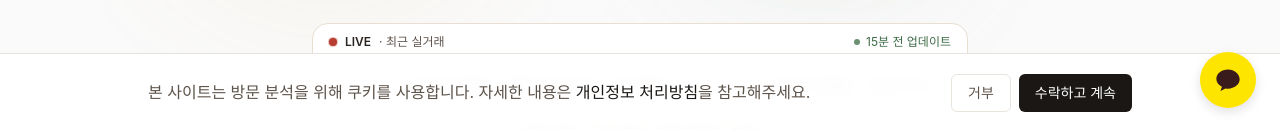
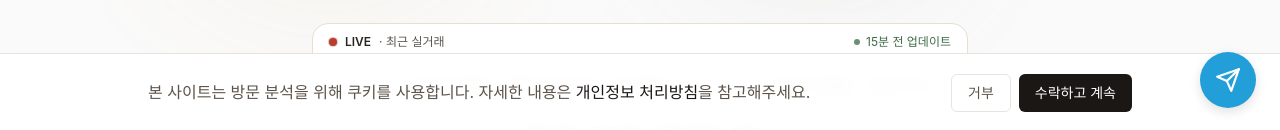
Before and after one commit to REAL-GOMGOM/real-estate-service, a Next.js app: page / in a window 1280 px wide. Shown: the part 668-798 px from the top of the page. Built offline with nearby package versions, Linux system fonts and the light colour scheme; no server answers; the database is empty; a web font is replaced by a local one.

Commit message:
feat(site): 오픈카톡 → 텔레그램 채널 전환 (플로팅 버튼·랜딩 배너·지역 CTA, env NEXT_PUBLIC_TELEGRAM_CHANNEL_URL)

```diff
--- a/components/landing/KakaoBanner.tsx
+++ b/components/landing/KakaoBanner.tsx
@@ -3,8 +3,9 @@
 import { BRAND } from '@/lib/design-tokens';
 import { Reveal } from '@/components/shared/Reveal';
 
+// 텔레그램 채널 배너 (컴포넌트/파일명 rename은 리디자인 사이클에서 처리)
 export function KakaoBanner() {
-  const url = process.env.NEXT_PUBLIC_KAKAO_OPENCHAT_URL;
+  const url = process.env.NEXT_PUBLIC_TELEGRAM_CHANNEL_URL;
 
   if (!url) return null;
 
@@ -18,24 +19,32 @@ export function KakaoBanner() {
             rel="noopener noreferrer"
             className="block rounded-3xl p-8 md:p-10 transition-all duration-300 hover:shadow-lg group"
             style={{
-              background: 'linear-gradient(135deg, #FEE500 0%, #FDD835 100%)',
+              background: 'linear-gradient(135deg, #2AABEE 0%, #229ED9 100%)',
               border: '1px solid rgba(0,0,0,0.05)',
             }}
           >
             <div className="flex flex-col md:flex-row items-center gap-6 md:gap-10">
-              {/* 카카오 로고 원형 */}
+              {/* 텔레그램 아이콘 원형 */}
               <div
                 className="flex-shrink-0 w-20 h-20 rounded-full flex items-center justify-center"
                 style={{
-                  backgroundColor: 'rgba(255,255,255,0.3)',
+                  backgroundColor: 'rgba(255,255,255,0.25)',
                   backdropFilter: 'blur(10px)',
                 }}
               >
-                <svg aria-hidden="true" width="40" height="40" viewBox="0 0 24 24" fill="none">
-                  <path
-                    d="M12 3C6.48 3 2 6.58 2 11c0 2.89 1.91 5.42 4.79 6.81L5.5 21.5l4.34-2.28c.7.13 1.42.19 2.16.19 5.52 0 10-3.58 10-8S17.52 3 12 3z"
-                    fill="#391B1B"
-                  />
+                <svg
+                  aria-hidden="true"
+                  width="36"
+                  height="36"
+                  viewBox="0 0 24 24"
+                  fill="none"
+                  stroke="white"
+                  strokeWidth="2"
+                  strokeLinecap="round"
+                  strokeLinejoin="round"
+                >
+                  <path d="M22 2 11 13" />
+                  <path d="m22 2-7 20-4-9-9-4 20-7z" />
                 </svg>
               </div>
 
@@ -43,25 +52,25 @@ export function KakaoBanner() {
               <div className="flex-1 text-center md:text-left">
                 <div
                   className="text-xs font-medium tracking-wider mb-2"
-                  style={{ color: 'rgba(57,27,27,0.6)' }}
+                  style={{ color: 'rgba(255,255,255,0.75)' }}
                 >
-                  COMMUNITY
+                  CHANNEL
                 </div>
                 <h3
                   style={{
                     fontSize: 24,
                     fontWeight: 700,
-                    color: '#391B1B',
+                    color: 'white',
                     letterSpacing: '-0.02em',
                   }}
                 >
-                  내집 오픈카톡방에서 부동산 정보 공유해요
+                  내집 텔레그램 채널에서 부동산 정보 받아보세요
                 </h3>
                 <p
                   className="mt-2 text-sm"
-                  style={{ color: 'rgba(57,27,27,0.75)', lineHeight: 1.6 }}
+                  style={{ color: 'rgba(255,255,255,0.85)', lineHeight: 1.6 }}
                 >
-                  실거래 소식·청약 정보·재건축 이야기를 함께 나누는 커뮤니티
+                  실거래 신고가·시장 분석·새 칼럼 소식을 가장 빠르게 받는 채널
                 </p>
               </div>
 
@@ -69,13 +78,13 @@ export function KakaoBanner() {
               <div
                 className="flex-shrink-0 inline-flex items-center gap-2 px-6 py-3 rounded-full font-semibold transition-all group-hover:scale-105"
                 style={{
-                  backgroundColor: '#391B1B',
-                  color: '#FEE500',
+                  backgroundColor: 'white',
+                  color: '#229ED9',
                   fontSize: 15,
                   boxShadow: '0 4px 12px rgba(0,0,0,0.15)',
                 }}
               >
-                참여하기
+                채널 참여하기
                 <svg
                   width="16"
                   height="16"
--- a/components/region/RegionCTA.tsx
+++ b/components/region/RegionCTA.tsx
@@ -6,7 +6,7 @@ interface Props {
 }
 
 export function RegionCTA({ region }: Props) {
-  const kakaoUrl = process.env.NEXT_PUBLIC_KAKAO_OPENCHAT_URL;
+  const telegramUrl = process.env.NEXT_PUBLIC_TELEGRAM_CHANNEL_URL;
   const mapUrl = `/location-map?highlight=${region.id}`;
 
   return (
@@ -23,9 +23,9 @@ export function RegionCTA({ region }: Props) {
           입지지도에서 {region.name} 보기 →
         </Link>
 
-        {kakaoUrl && (
+        {telegramUrl && (
           <a
-            href={kakaoUrl}
+            href={telegramUrl}
             target="_blank"
             rel="noopener noreferrer"
             className="inline-flex items-center justify-center px-6 py-3 rounded-lg border font-medium transition-colors motion-reduce:transition-none focus-visible:outline-none focus-visible:ring-2"
@@ -34,7 +34,7 @@ export function RegionCTA({ region }: Props) {
               color: 'var(--text-primary)',
             }}
           >
-            내집 오픈카톡방 참여 →
+            내집 텔레그램 채널 참여 →
           </a>
         )}
       </div>
--- a/components/shared/KakaoFloatingButton.tsx
+++ b/components/shared/KakaoFloatingButton.tsx
@@ -3,9 +3,10 @@
 import { useState } from 'react';
 import { BRAND } from '@/lib/design-tokens';
 
+// 텔레그램 채널 플로팅 버튼 (컴포넌트/파일명 rename은 리디자인 사이클에서 처리)
 export function KakaoFloatingButton() {
   const [hovered, setHovered] = useState(false);
-  const url = process.env.NEXT_PUBLIC_KAKAO_OPENCHAT_URL;
+  const url = process.env.NEXT_PUBLIC_TELEGRAM_CHANNEL_URL;
 
   if (!url) return null;
 
@@ -16,7 +17,7 @@ export function KakaoFloatingButton() {
       rel="noopener noreferrer"
       onMouseEnter={() => setHovered(true)}
       onMouseLeave={() => setHovered(false)}
-      aria-label="카카오톡 오픈채팅방 참여하기"
+      aria-label="내집 텔레그램 채널 참여하기"
       className="group fixed right-6 z-50 flex items-center gap-2 transition-all duration-300 bottom-[calc(1.5rem+env(safe-area-inset-bottom))] motion-reduce:transition-none focus-visible:outline-none"
       style={{
         transform: hovered ? 'translateY(-2px)' : 'translateY(0)',
@@ -37,21 +38,29 @@ export function KakaoFloatingButton() {
         내집 커뮤니티 참여 →
       </div>
 
-      {/* 카카오 옐로우 버튼 */}
+      {/* 텔레그램 블루 버튼 */}
       <div
         className="w-14 h-14 rounded-full flex items-center justify-center shadow-lg transition-all duration-300 motion-reduce:transition-none group-focus-visible:ring-4 group-focus-visible:ring-offset-2 group-focus-visible:ring-black"
         style={{
-          backgroundColor: '#FEE500',
+          backgroundColor: '#229ED9',
           boxShadow: hovered
             ? '0 8px 24px rgba(0,0,0,0.2)'
             : '0 4px 12px rgba(0,0,0,0.12)',
         }}
       >
-        <svg aria-hidden="true" width="28" height="28" viewBox="0 0 24 24" fill="none">
-          <path
-            d="M12 3C6.48 3 2 6.58 2 11c0 2.89 1.91 5.42 4.79 6.81L5.5 21.5l4.34-2.28c.7.13 1.42.19 2.16.19 5.52 0 10-3.58 10-8S17.52 3 12 3z"
-            fill="#391B1B"
-          />
+        <svg
+          aria-hidden="true"
+          width="26"
+          height="26"
+          viewBox="0 0 24 24"
+          fill="none"
+          stroke="white"
+          strokeWidth="2"
+          strokeLinecap="round"
+          strokeLinejoin="round"
+        >
+          <path d="M22 2 11 13" />
+          <path d="m22 2-7 20-4-9-9-4 20-7z" />
         </svg>
       </div>
     </a>
```
